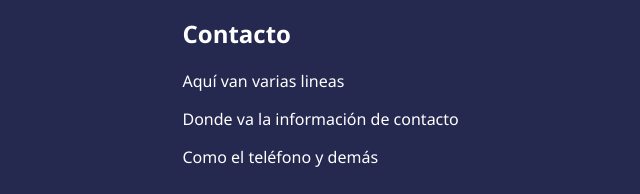
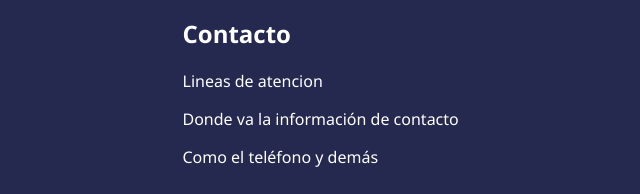
Before and after one commit to JulianPinzonP/Solucion-_Sprint_2-, a website: page src/index.html in a window 1280 px wide. Shown: the part 2758-2952 px from the top of the page, 38-678 px from the left. Drawn offline with Linux system fonts and the light colour scheme.

Commit message:
Update index.html

```diff
--- a/src/index.html
+++ b/src/index.html
@@ -314,7 +314,7 @@
     <div class="seccion-pie">
         <article>
             <h2>Contacto</h2>
-            <p>Aquí van varias lineas</p>
+            <p>Lineas de atencion</p>
             <p>Donde va la información de contacto</p>
             <p>Como el teléfono y demás</p>
         </article>
```
